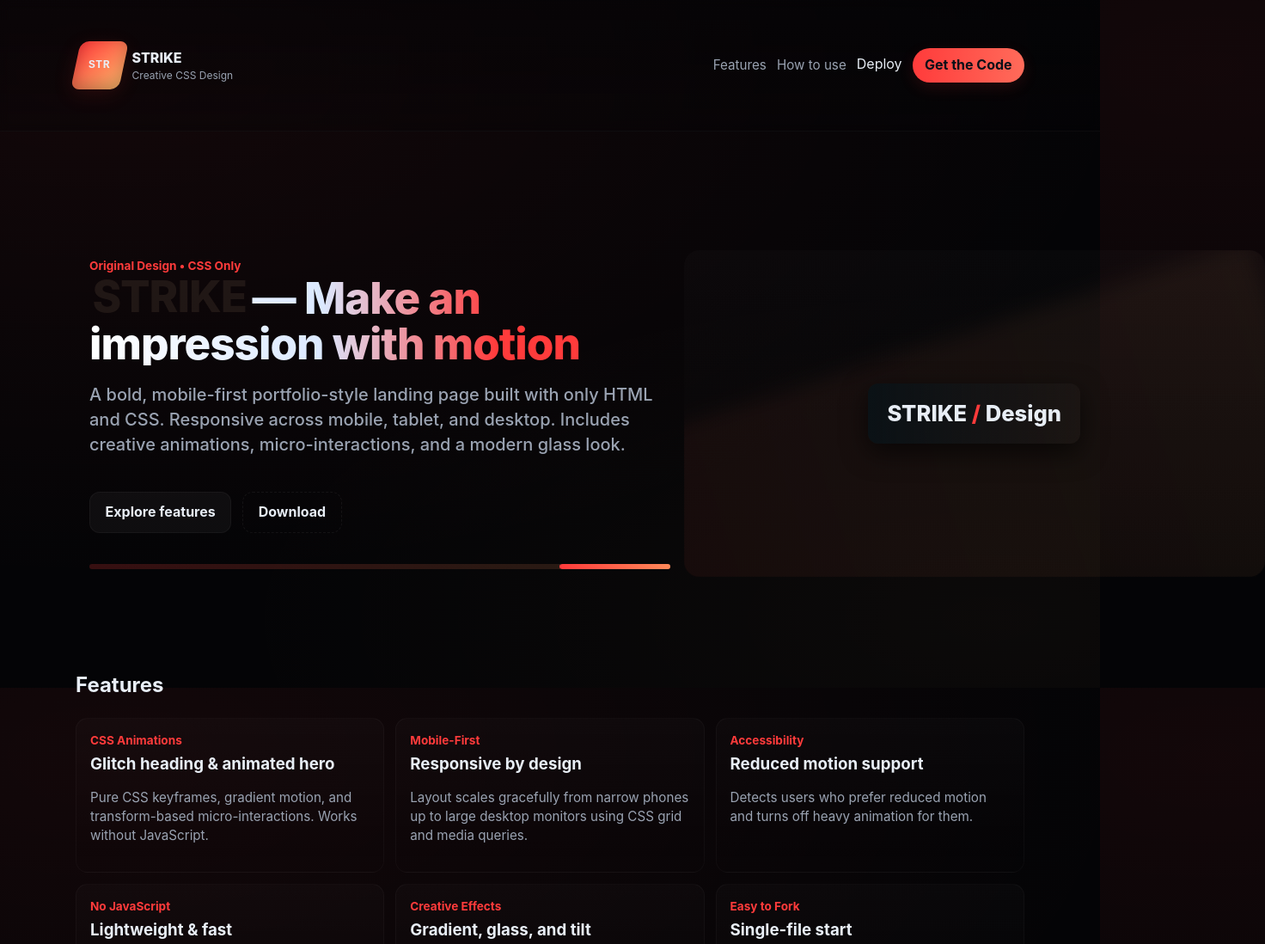
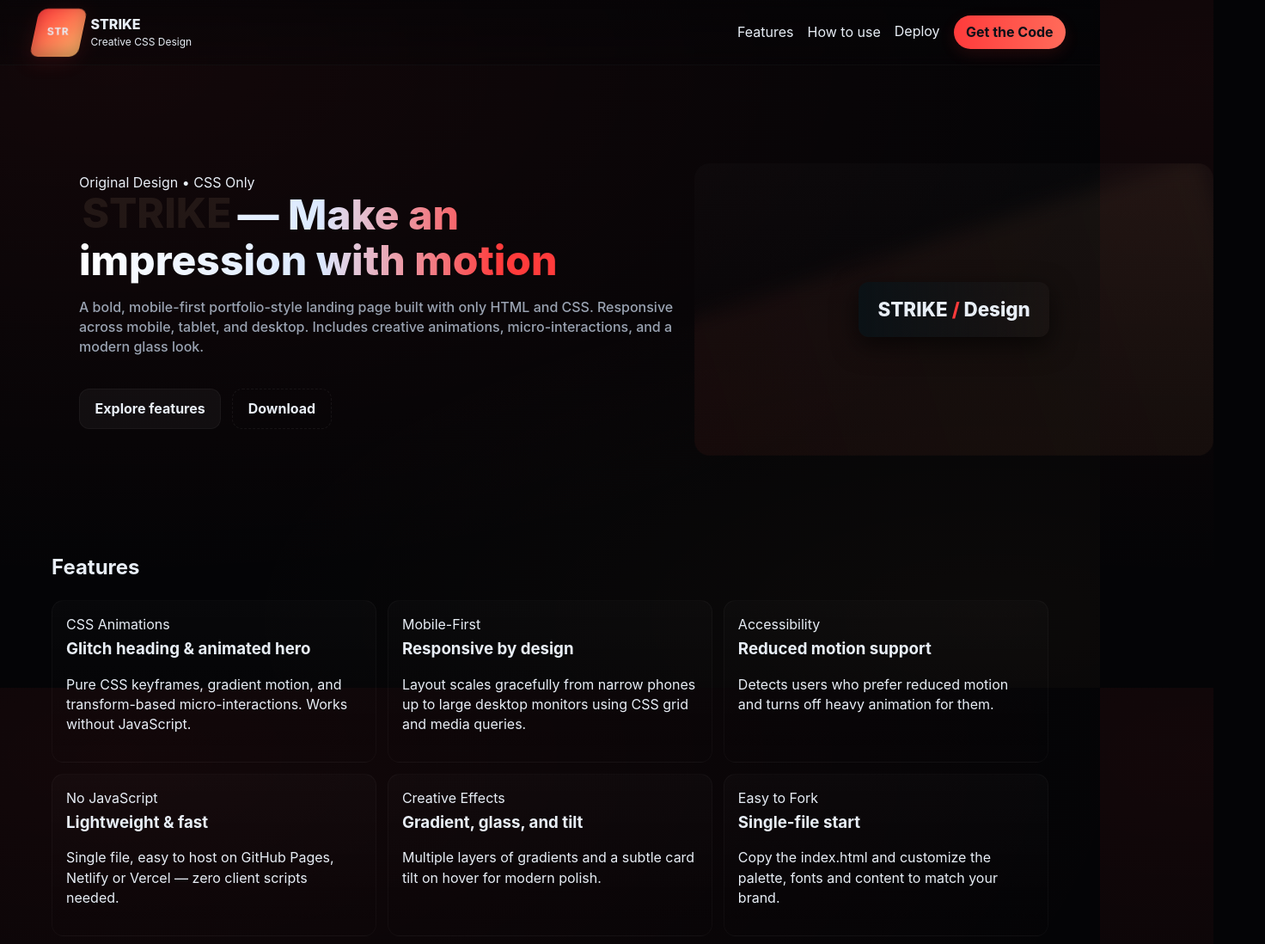
Before and after one commit to Harsh28Pandey/Strike-Creative, a plain HTML site: page index.html in a window 1280 px wide. Shown: the top 1098 px of the page at 86% size, 1472 px wide, since content can reach past the window. Drawn offline with Linux system fonts and the light colour scheme.

Commit message:
Update style.css

```diff
--- a/style.css
+++ b/style.css
@@ -1,8 +1,7 @@
 :root {
   --bg: #040406;
   --card: #0f1114;
-  --accent: #ff3b3b;
-  /* strike red */
+  --accent: #ff3b3b; /* strike red */
   --accent-2: #ffb86b;
   --muted: #9aa3b2;
   --glass: rgba(255, 255, 255, 0.04);
@@ -13,6 +12,7 @@
     Arial;
 }
 
+/* Reset */
 * {
   box-sizing: border-box;
 }
@@ -20,10 +20,10 @@
 html,
 body {
   height: 100%;
+  margin: 0;
 }
 
 body {
-  margin: 0;
   font-family: var(--ff);
   background: radial-gradient(
       1200px 600px at 10% 10%,
@@ -37,17 +37,9 @@ body {
     ),
     var(--bg);
   color: #e8eef6;
+  line-height: 1.45;
   -webkit-font-smoothing: antialiased;
   -moz-osx-font-smoothing: grayscale;
-  line-height: 1.45;
-}
-
-/* reduce motion for users who prefer it */
-@media (prefers-reduced-motion: reduce) {
-  * {
-    animation-duration: 0.001ms !important;
-    transition-duration: 0.001ms !important;
-  }
 }
 
 a {
@@ -78,6 +70,7 @@ header {
   justify-content: space-between;
   gap: var(--gap);
   padding: 0.6rem 0;
+  flex-wrap: wrap;
 }
 
 .brand {
@@ -110,6 +103,8 @@ header {
   display: flex;
   gap: 1rem;
   align-items: center;
+  flex-wrap: wrap;
+  justify-content: center;
 }
 
 .cta {
@@ -129,58 +124,25 @@ header {
   padding: 2.4rem 0;
   min-height: 66vh;
   grid-template-columns: 1fr;
+  text-align: center;
 }
 
 .hero-inner {
   display: flex;
   gap: 1.25rem;
   flex-direction: column;
+  align-items: center;
 }
 
 h1 {
-  font-size: 2rem;
   margin: 0;
-  line-height: 1.03;
-  letter-spacing: -0.02em;
+  line-height: 1.1;
   font-weight: 800;
   background: linear-gradient(90deg, #fff 0%, #dbe9ff 40%, var(--accent) 70%);
   -webkit-background-clip: text;
   background-clip: text;
   color: transparent;
-  position: relative;
-}
-
-/* Glitch effect using multiple shadows and keyframes */
-@keyframes glitch-anim {
-  0% {
-    text-shadow: 2px 0 var(--accent);
-    transform: translate(0, 0);
-  }
-
-  20% {
-    text-shadow: -2px 0 var(--accent-2);
-    transform: translate(-1px, 1px);
-  }
-
-  40% {
-    text-shadow: 3px -1px rgba(255, 255, 255, 0.03);
-    transform: translate(1px, -1px);
-  }
-
-  60% {
-    text-shadow: -1px 2px rgba(0, 0, 0, 0.3);
-    transform: translate(-1px, 0);
-  }
-
-  80% {
-    text-shadow: 2px -2px var(--accent);
-    transform: translate(0, 1px);
-  }
-
-  100% {
-    text-shadow: none;
-    transform: translate(0, 0);
-  }
+  font-size: 1.6rem;
 }
 
 .glitch {
@@ -188,15 +150,45 @@ h1 {
   animation: glitch-anim 3.6s infinite linear;
 }
 
+@keyframes glitch-anim {
+  0% {
+    text-shadow: 2px 0 var(--accent);
+    transform: translate(0, 0);
+  }
+  20% {
+    text-shadow: -2px 0 var(--accent-2);
+    transform: translate(-1px, 1px);
+  }
+  40% {
+    text-shadow: 3px -1px rgba(255, 255, 255, 0.03);
+    transform: translate(1px, -1px);
+  }
+  60% {
+    text-shadow: -1px 2px rgba(0, 0, 0, 0.3);
+    transform: translate(-1px, 0);
+  }
+  80% {
+    text-shadow: 2px -2px var(--accent);
+    transform: translate(0, 1px);
+  }
+  100% {
+    text-shadow: none;
+    transform: translate(0, 0);
+  }
+}
+
 .lead {
   color: var(--muted);
   font-weight: 500;
+  font-size: 1rem;
 }
 
 .hero-cta {
   display: flex;
   gap: 0.8rem;
   align-items: center;
+  justify-content: center;
+  flex-wrap: wrap;
 }
 
 .btn {
@@ -212,9 +204,9 @@ h1 {
   border: 1px dashed rgba(255, 255, 255, 0.06);
 }
 
-/* Decorative strike slash - uses pseudo element */
+/* Hero Visual */
 .hero-visual {
-  height: 220px;
+  height: 200px;
   border-radius: 18px;
   background: linear-gradient(
     180deg,
@@ -225,6 +217,7 @@ h1 {
   overflow: hidden;
   display: grid;
   place-items: center;
+  aspect-ratio: 16/9;
 }
 
 .slash {
@@ -247,14 +240,14 @@ h1 {
   position: relative;
   z-index: 2;
   font-weight: 800;
-  font-size: 1.6rem;
+  font-size: 1.4rem;
   padding: 1rem 1.4rem;
   border-radius: 12px;
   background: linear-gradient(90deg, #0b1216, rgba(255, 255, 255, 0.02));
   box-shadow: 0 10px 30px rgba(0, 0, 0, 0.6);
 }
 
-/* Feature cards */
+/* Features Grid */
 .grid {
   display: grid;
   gap: 1rem;
@@ -266,6 +259,11 @@ h1 {
   border-radius: 14px;
   padding: 1rem;
   border: 1px solid rgba(255, 255, 255, 0.03);
+  transition: transform 0.36s cubic-bezier(0.2, 0.9, 0.2, 1);
+}
+
+.card:hover {
+  transform: translateY(-8px) scale(1.01);
 }
 
 .card h3 {
@@ -277,13 +275,7 @@ h1 {
   gap: 0.8rem;
 }
 
-/* subtle hover lift using transform */
-.card:hover {
-  transform: translateY(-8px) scale(1.01);
-  transition: transform 0.36s cubic-bezier(0.2, 0.9, 0.2, 1);
-}
-
-/* Animated underline using gradient */
+/* Fancy Links */
 .fancy-link {
   position: relative;
   display: inline-block;
@@ -313,203 +305,98 @@ footer {
   padding: 2rem 0;
   color: var(--muted);
   font-size: 0.9rem;
+  text-align: center;
 }
 
-/* Layout adjustments for larger screens */
-@media (min-width: 720px) {
+/* Responsive Breakpoints */
+
+/* Smallest devices */
+@media (max-width: 360px) {
+  h1 {
+    font-size: 1.4rem;
+  }
+  .lead {
+    font-size: 0.9rem;
+  }
+  .btn {
+    font-size: 0.85rem;
+    padding: 0.5rem 0.8rem;
+  }
+  .logo {
+    width: 40px;
+    height: 40px;
+  }
+}
+
+/* Small phones */
+@media (max-width: 480px) {
+  h1 {
+    font-size: 1.6rem;
+  }
+  .lead {
+    font-size: 1rem;
+  }
+  .hero-visual {
+    height: 180px;
+  }
+}
+
+/* Tablets */
+@media (min-width: 768px) {
   .hero {
-    grid-template-columns: 1fr 420px;
-    min-height: 70vh;
+    grid-template-columns: 1fr 380px;
+    text-align: left;
   }
-
+  .hero-inner {
+    align-items: flex-start;
+  }
   h1 {
-    font-size: 2.4rem;
+    font-size: 2.2rem;
   }
-
   .grid {
     grid-template-columns: repeat(2, 1fr);
   }
 }
 
+/* Laptops */
 @media (min-width: 1000px) {
   h1 {
-    font-size: 3rem;
+    font-size: 2.6rem;
   }
-
-  .wrap {
-    padding: 2rem;
-  }
-
   .logo {
     width: 56px;
     height: 56px;
   }
-
   .hero-visual {
-    height: 320px;
+    height: 280px;
   }
-
   .grid {
     grid-template-columns: repeat(3, 1fr);
   }
 }
 
-/* decorative animated underline bar at bottom hero */
-.pulse-bar {
-  height: 6px;
-  width: 100%;
-  border-radius: 999px;
-  background: linear-gradient(
-    90deg,
-    rgba(255, 59, 59, 0.2),
-    rgba(255, 184, 107, 0.12)
-  );
-  margin-top: 1rem;
-  overflow: hidden;
-}
-
-.pulse-bar:before {
-  content: "";
-  display: block;
-  height: 100%;
-  width: 30%;
-  border-radius: 999px;
-  background: linear-gradient(90deg, var(--accent), var(--accent-2));
-  animation: bar-move 3s infinite;
-}
-
-@keyframes bar-move {
-  0% {
-    transform: translateX(-100%);
+/* Desktops */
+@media (min-width: 1200px) {
+  h1 {
+    font-size: 3rem;
   }
-
-  100% {
-    transform: translateX(300%);
+  .hero {
+    padding: 4rem 2rem;
+  }
+  .hero-visual {
+    height: 340px;
   }
 }
 
-/* subtle parallax stripes using CSS background-position animation */
-@keyframes stripes {
-  to {
-    background-position: 1000px 0;
+/* Ultrawide screens */
+@media (min-width: 1600px) {
+  .wrap {
+    max-width: 1400px;
   }
-}
-
-.hero-visual:before {
-  content: "";
-  position: absolute;
-  inset: 0;
-  background-image: repeating-linear-gradient(
-    90deg,
-    rgba(255, 255, 255, 0.01) 0 2px,
-    transparent 2px 14px
-  );
-  opacity: 0.6;
-  transform: translateZ(0);
-  animation: stripes 60s linear infinite;
-}
-
-/* card tilt via gradient and transform on hover */
-.card-inner {
-  transition: transform 0.45s cubic-bezier(0.2, 0.9, 0.2, 1), box-shadow 0.45s;
-  transform-origin: center;
-}
-
-.card:hover .card-inner {
-  transform: rotateX(6deg) rotateY(-4deg) translateY(-6px);
-}
-
-/* small helpers */
-.muted {
-  color: var(--muted);
-  font-size: 0.95rem;
-}
-
-.kicker {
-  font-weight: 700;
-  color: var(--accent);
-  font-size: 0.85rem;
-}
-
-/* Fluid typography */
-h1 {
-  font-size: clamp(1.8rem, 4vw, 3.2rem);
-}
-
-.lead {
-  font-size: clamp(1rem, 2.5vw, 1.25rem);
-}
-
-/* Mobile-first nav improvements */
-.nav {
-  flex-wrap: wrap;
-  justify-content: center;
-}
-
-.nav-links {
-  flex-wrap: wrap;
-  justify-content: center;
-  gap: 0.75rem;
-}
-
-/* Hero responsiveness */
-.hero {
-  grid-template-columns: 1fr;
-  text-align: center;
-}
-
-.hero-inner {
-  align-items: center;
-}
-
-.hero-cta {
-  justify-content: center;
-  flex-wrap: wrap;
-}
-
-/* Smarter breakpoints */
-@media (min-width: 480px) {
-  .hero {
-    padding: 3rem 1rem;
+  h1 {
+    font-size: 3.4rem;
   }
-
-  .grid {
-    grid-template-columns: repeat(auto-fit, minmax(220px, 1fr));
-  }
-}
-
-@media (min-width: 768px) {
-  .hero {
-    grid-template-columns: 1fr 380px;
-    text-align: left;
-  }
-
-  .hero-inner {
-    align-items: flex-start;
-  }
-
-  .nav {
-    flex-wrap: nowrap;
-    justify-content: space-between;
-  }
-}
-
-@media (min-width: 1200px) {
-  .grid {
-    grid-template-columns: repeat(3, 1fr);
-  }
-
-  .wrap {
-    padding: 3rem;
-  }
-
   .hero-visual {
     height: 380px;
   }
 }
-
-/* Keep images & visuals in ratio */
-.hero-visual {
-  aspect-ratio: 16 / 9;
-  object-fit: cover;
-}
```
